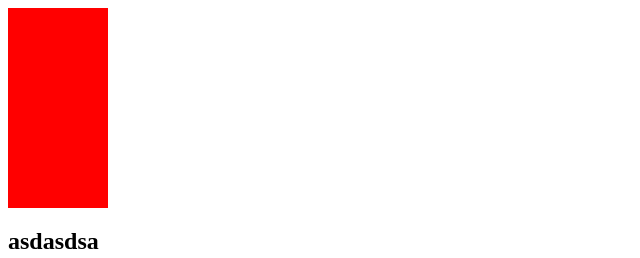
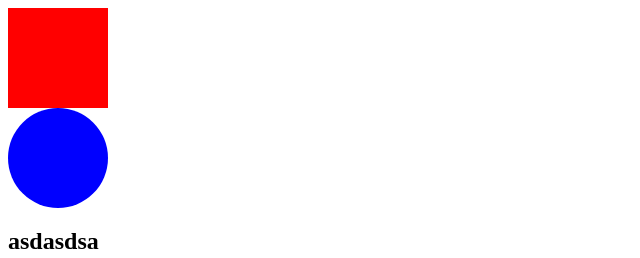
Before and after one commit to MarcAlva2003/itba-test-com9, a plain HTML site: page index.html in a window 1280 px wide. Shown: the top 258 px of the page, without its empty margins (0-640 px from the left). Drawn offline with Linux system fonts and the light colour scheme.

Commit message:
Circulo azul

```diff
--- a/index.html
+++ b/index.html
@@ -11,9 +11,7 @@
     <div style="width: 100px; height: 100px; background: red;">
 
     </div>
-    <div style="width: 100px; height: 100px; background: red;">
-
-    </div>
+    <div style="width: 100px; height: 100px; background: blue; border-radius: 50%;"></div>
     <h2>asdasdsa</h2>
     <h1>TESTING</h1>
     <h2>Este push es de Marcos el + kpo</h2>
```
